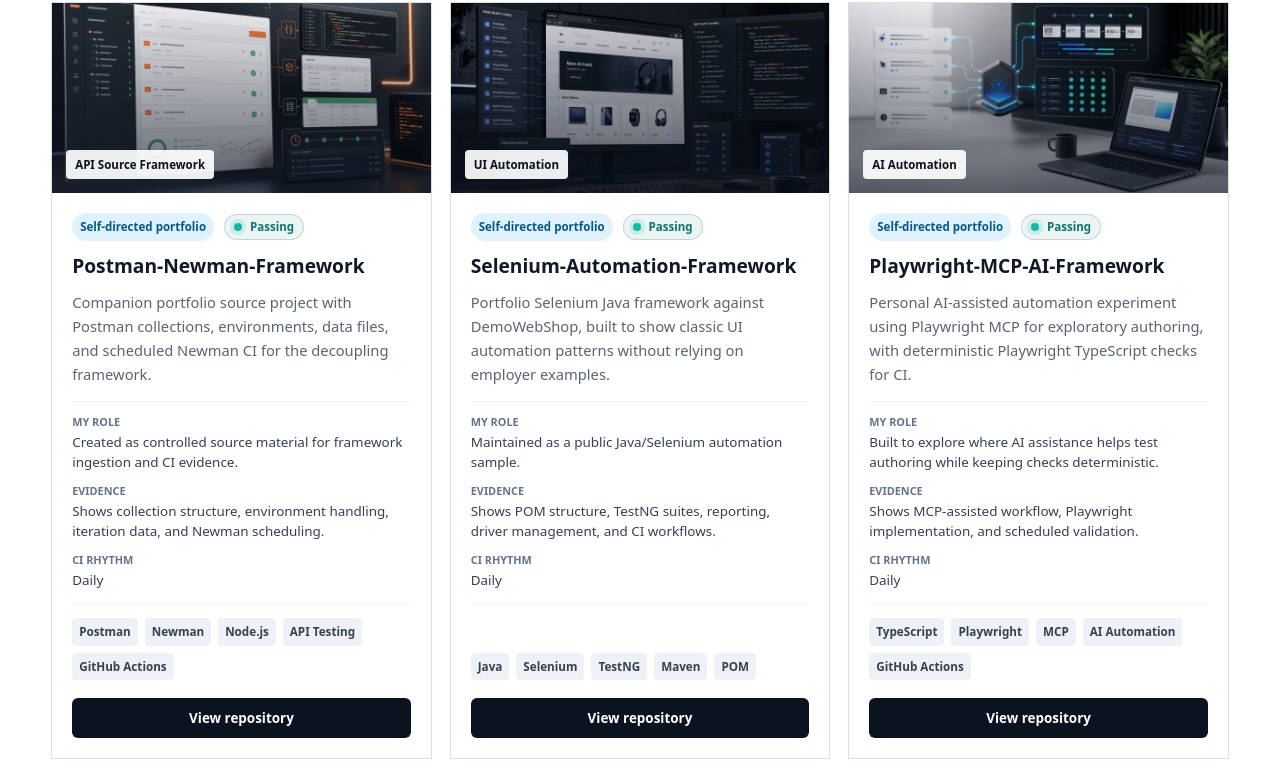
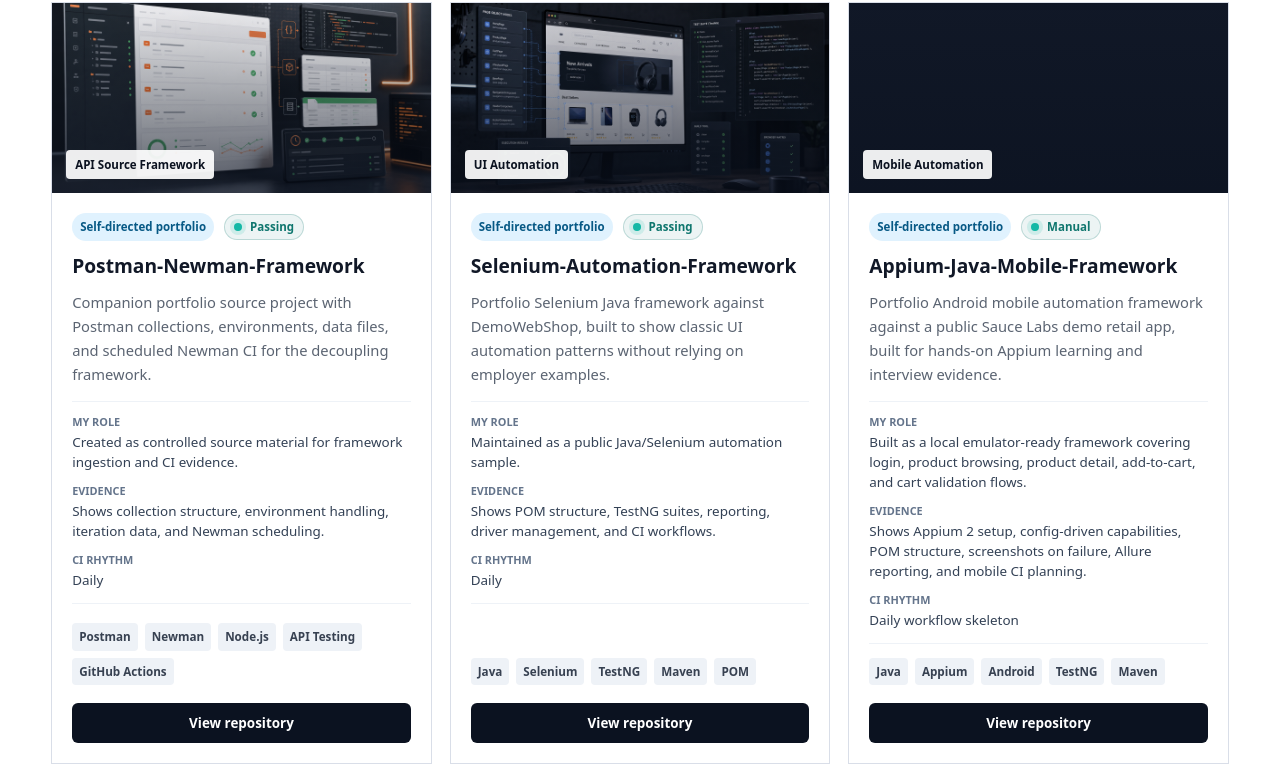
Before and after one commit to daviiidle/dlorddev, a Next.js app in the folder personal-website/: page / in a window 1280 px wide. Shown: the part 5176-5956 px from the top of the page. Built offline with nearby package versions, Linux system fonts and the light colour scheme.

Commit message:
Add Appium mobile framework to portfolio

```diff
--- a/personal-website/src/content/siteContent.ts
+++ b/personal-website/src/content/siteContent.ts
@@ -323,6 +323,18 @@
         schedule: "Daily",
       },
       {
+        name: "Appium-Java-Mobile-Framework",
+        description: "Portfolio Android mobile automation framework against a public Sauce Labs demo retail app, built for hands-on Appium learning and interview evidence.",
+        technologies: ["Java", "Appium", "Android", "TestNG", "Maven", "POM", "Allure", "GitHub Actions"],
+        githubUrl: "https://github.com/daviiidle/appium-java-mobile-framework",
+        category: "Mobile Automation",
+        context: "Self-directed portfolio",
+        role: "Built as a local emulator-ready framework covering login, product browsing, product detail, add-to-cart, and cart validation flows.",
+        evidence: "Shows Appium 2 setup, config-driven capabilities, POM structure, screenshots on failure, Allure reporting, and mobile CI planning.",
+        ciStatus: "Manual",
+        schedule: "Daily workflow skeleton",
+      },
+      {
         name: "Playwright-MCP-AI-Framework",
         description: "Personal AI-assisted automation experiment using Playwright MCP for exploratory authoring, with deterministic Playwright TypeScript checks for CI.",
         technologies: ["TypeScript", "Playwright", "MCP", "AI Automation", "GitHub Actions"],
```
Also changed, not shown: 1 other file (tests, documents, lock files or other folders).
